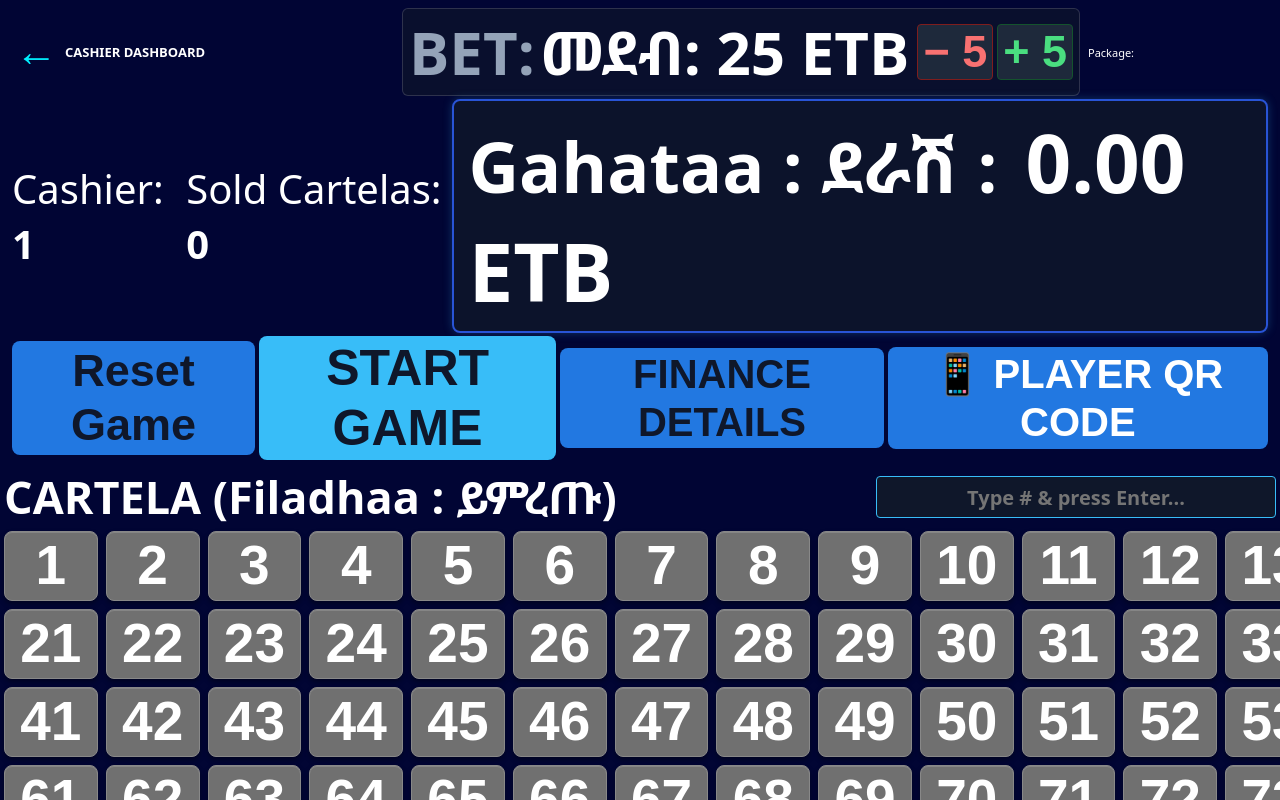
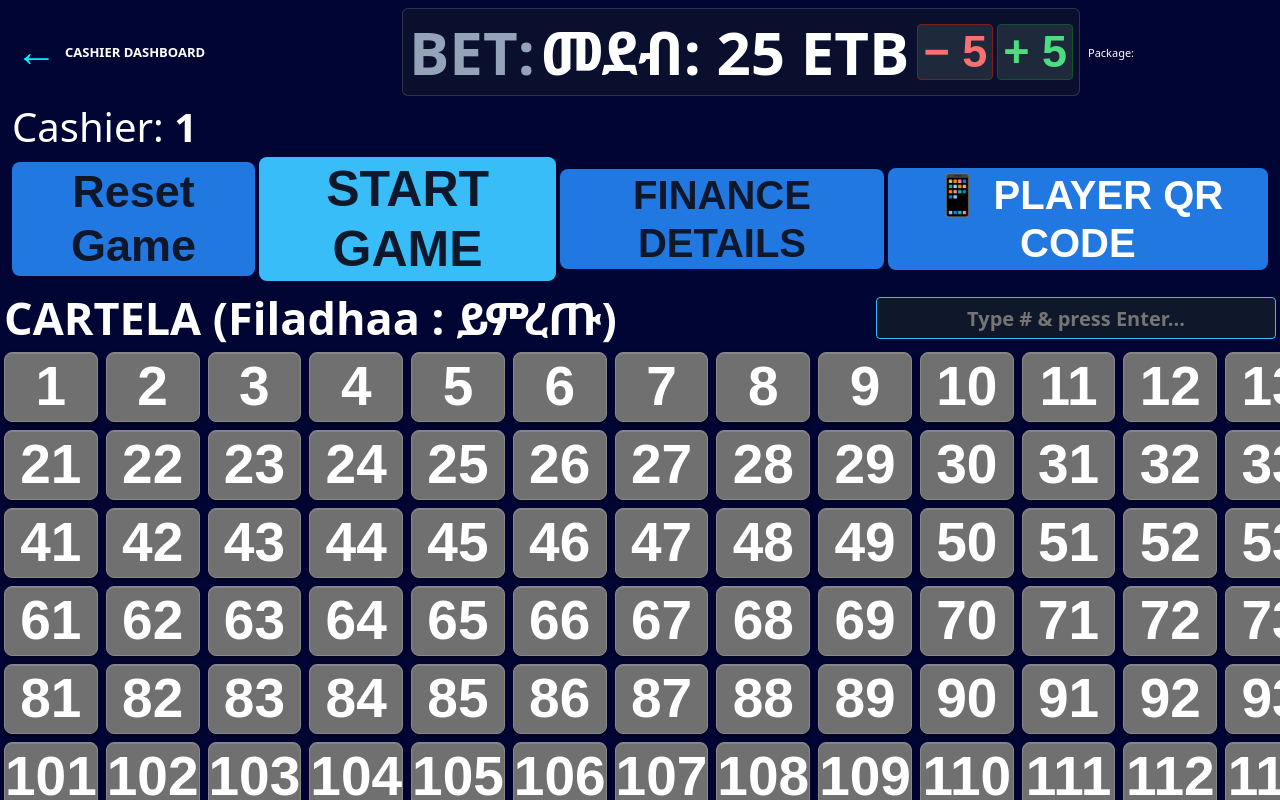
Before and after one commit to wwwepainchrist-jpg/bingo-game, a React (Vite) app: page /cashier-dashboard/1 in a window 1280 px wide. Shown: the top 800 px of the page. Built offline with nearby package versions, Linux system fonts and the light colour scheme; no server answers.

Commit message:
Update Bingo app

```diff
--- a/src/pages/CashierDashboard.jsx
+++ b/src/pages/CashierDashboard.jsx
@@ -2224,19 +2224,7 @@ useEffect(() => {
           {/* STATS */}
           <div className="header-stats" style={{ margin: "3px 0", fontSize: "40px", display: "flex", gap: "10px", alignItems: "center" }}>
             <div>{t?.cashier || "Cashier"}: <b className="stat-cashier">{id}</b></div>
-            <div>{t?.sold || "Sold Cartelas"}: <b className="stat-sold">{soldCartelas.length}</b></div>
-
-            <div style={{
-              background: "rgba(15, 23, 42, 0.8)",
-              padding: "6px 14px",
-              borderRadius: "8px",
-              border: "2px solid #2954d6",
-              fontSize: "70px",
-              fontWeight: "800",
-              boxShadow: "0 0 10px rgba(56, 189, 248, 0.25)"
-            }}>
-             {<span style={{ fontSize: "70px", fontWeight: "900" }}>{"Gahataa : ደራሽ "}</span>}: <b className="stat-income" style={{ fontSize: "80px", fontWeight: "900", color: "#ffffff", marginLeft: "10px" }}>{netIncome.toFixed(2)} ETB </b>
-            </div>
+
           </div>
 
           <div className="header-actions" style={{ display: 'flex', alignItems: 'center', gap: '4px', marginTop: "2px" }}>
```
